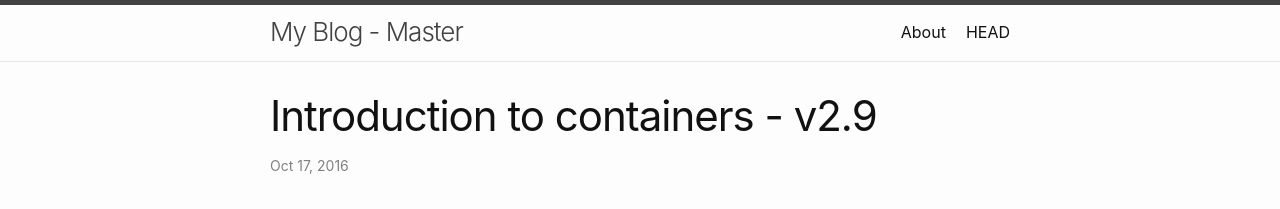
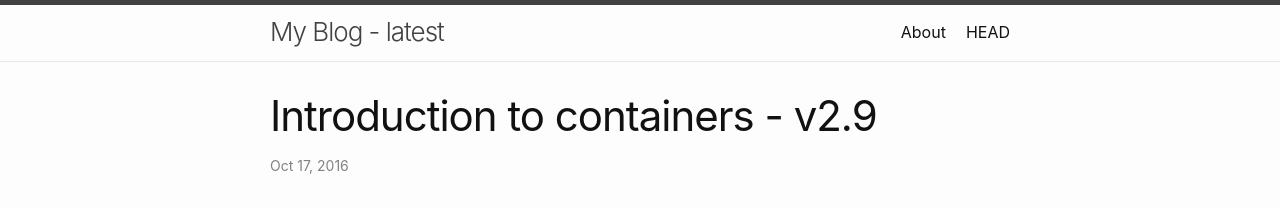
Before and after one commit to penkeysuresh/minima-blog, a Jekyll site: the page built from _posts/2016-10-17-introduction-to-containers.md, in a window 1280 px wide. Shown: the top 209 px of the page. Built offline with Jekyll 4.4.1, drawn with Linux system fonts in a browser that asks for light colours.

Commit message:
fixing title

```diff
--- a/_config.yml
+++ b/_config.yml
@@ -1,4 +1,4 @@
-title: My Blog - Master
+title: My Blog - latest
 author:
   name: Penkey Suresh
   email: penkeysuresh@gmail.com
```
